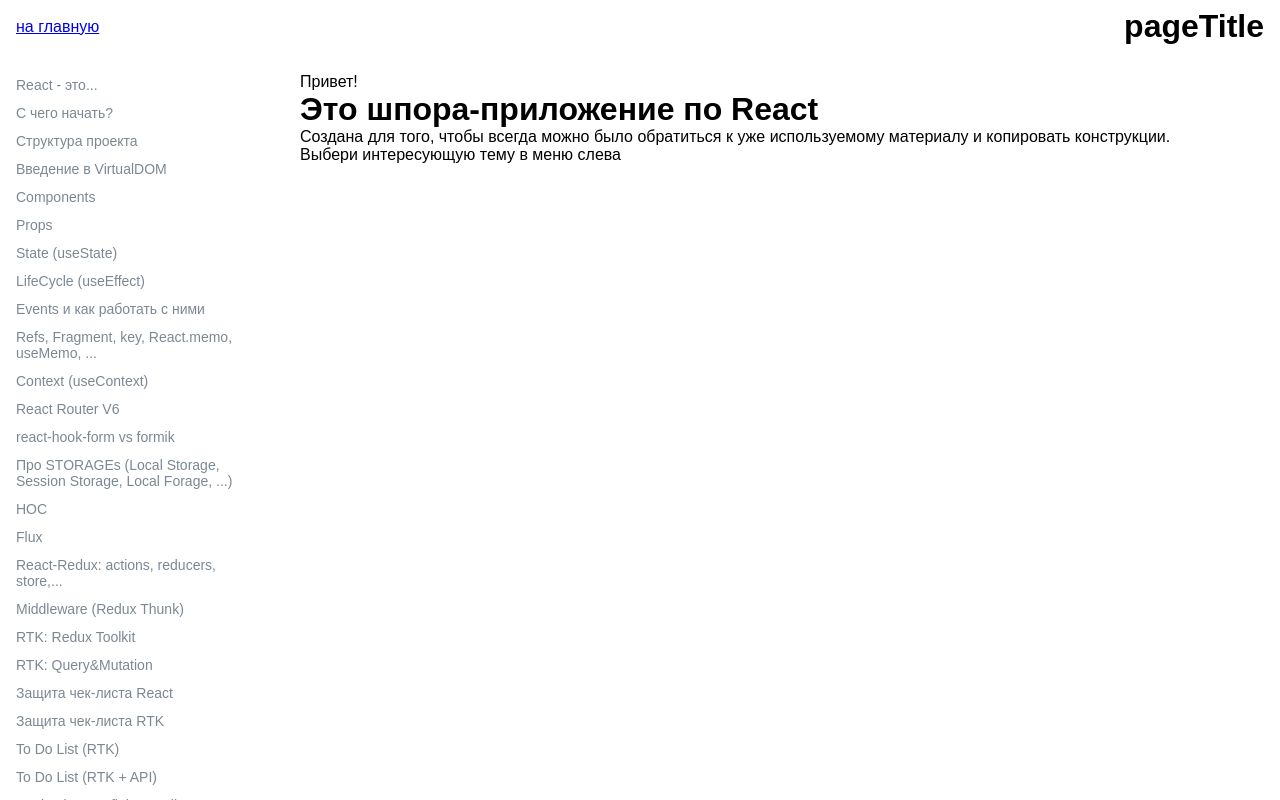
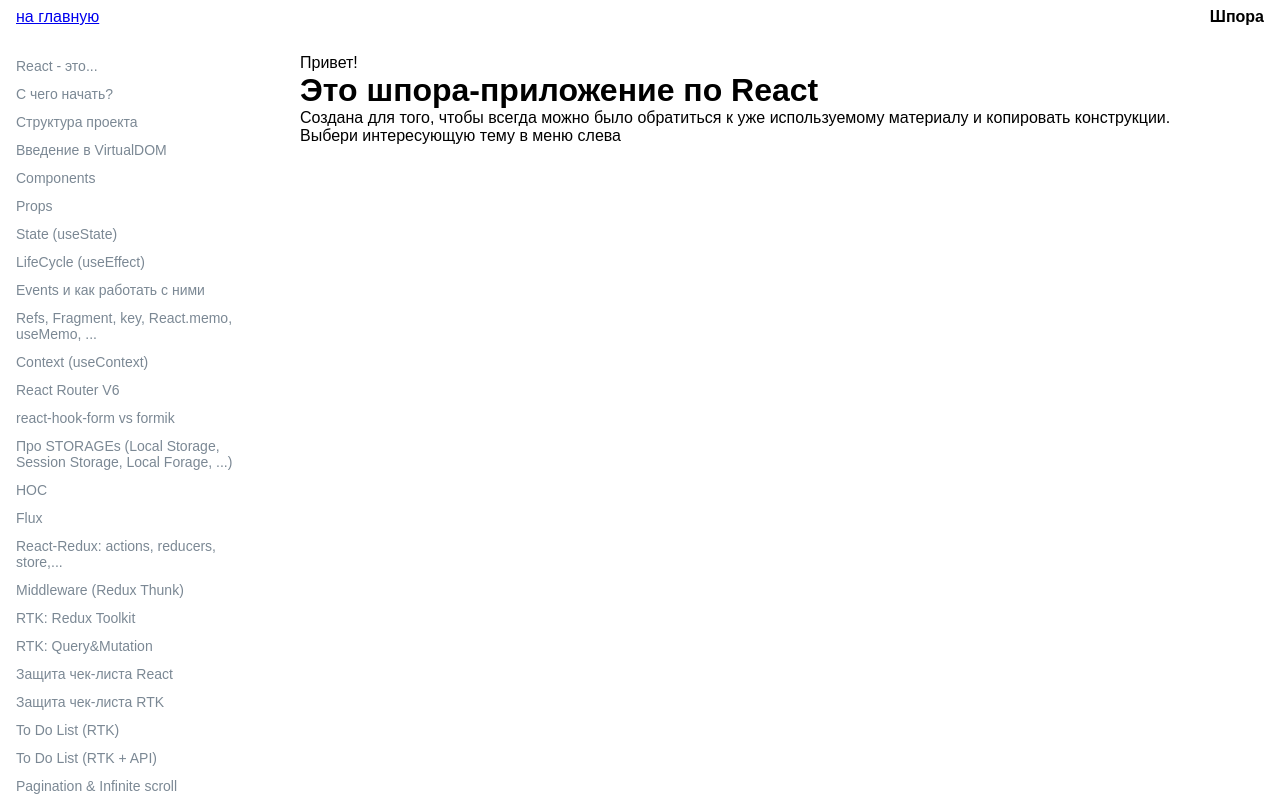
Before and after one commit to slavkapiyavka/react-cheatsheet, a Next.js app: page / in a window 1280 px wide. Built offline with nearby package versions, Linux system fonts and the light colour scheme; a web font is replaced by a local one.

Commit message:
feat; display title (page or 'шпора') in header

```diff
--- a/src/components/header/HeaderComponent.tsx
+++ b/src/components/header/HeaderComponent.tsx
@@ -1,14 +1,19 @@
+'use client'
+
 import Link from "next/link";
 import "./style.css";
+import {topics} from "@/shared/topics";
+import {usePathname} from "next/navigation";
 
 export default function HeaderComponent() {
-    const pageTitle = 'pageTitle'
+    const p = usePathname()
+    const pageTitle: any = topics.find((topic) => topic.link === p.replace('/', ''))
 
     return (
         <header className="main-header">
             <Link href={'/'}>на главную</Link>
 
-            <h1>{ pageTitle }</h1>
+            <h1 className="main-header__title overflow-ellipsis">{ pageTitle ? pageTitle.label : 'Шпора' }</h1>
         </header>
     )
 }
--- a/src/components/header/style.css
+++ b/src/components/header/style.css
@@ -1,6 +1,11 @@
 .main-header {
-    display: flex;
+    display: grid;
+    grid-template-columns: 280px 1fr;
     align-items: center;
-    justify-content: space-between;
     padding: 8px 16px;
 }
+
+.main-header__title {
+    justify-self: end;
+    font-size: 16px;
+}
--- a/src/styles/reset.css
+++ b/src/styles/reset.css
@@ -3,3 +3,9 @@
   padding: 0;
   margin: 0;
 }
+
+.overflow-ellipsis {
+  white-space: nowrap;
+  overflow: hidden;
+  text-overflow: ellipsis;
+}
```
